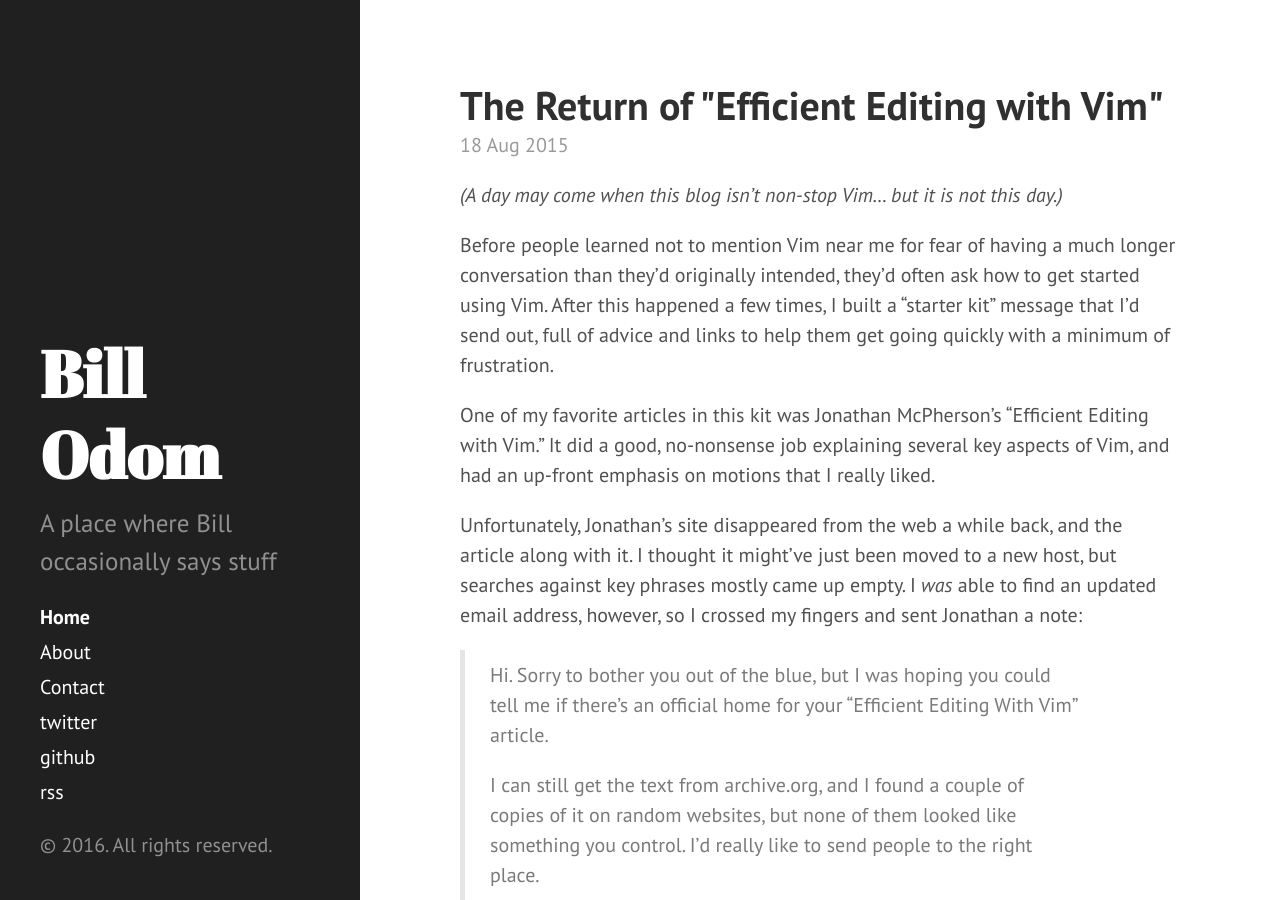
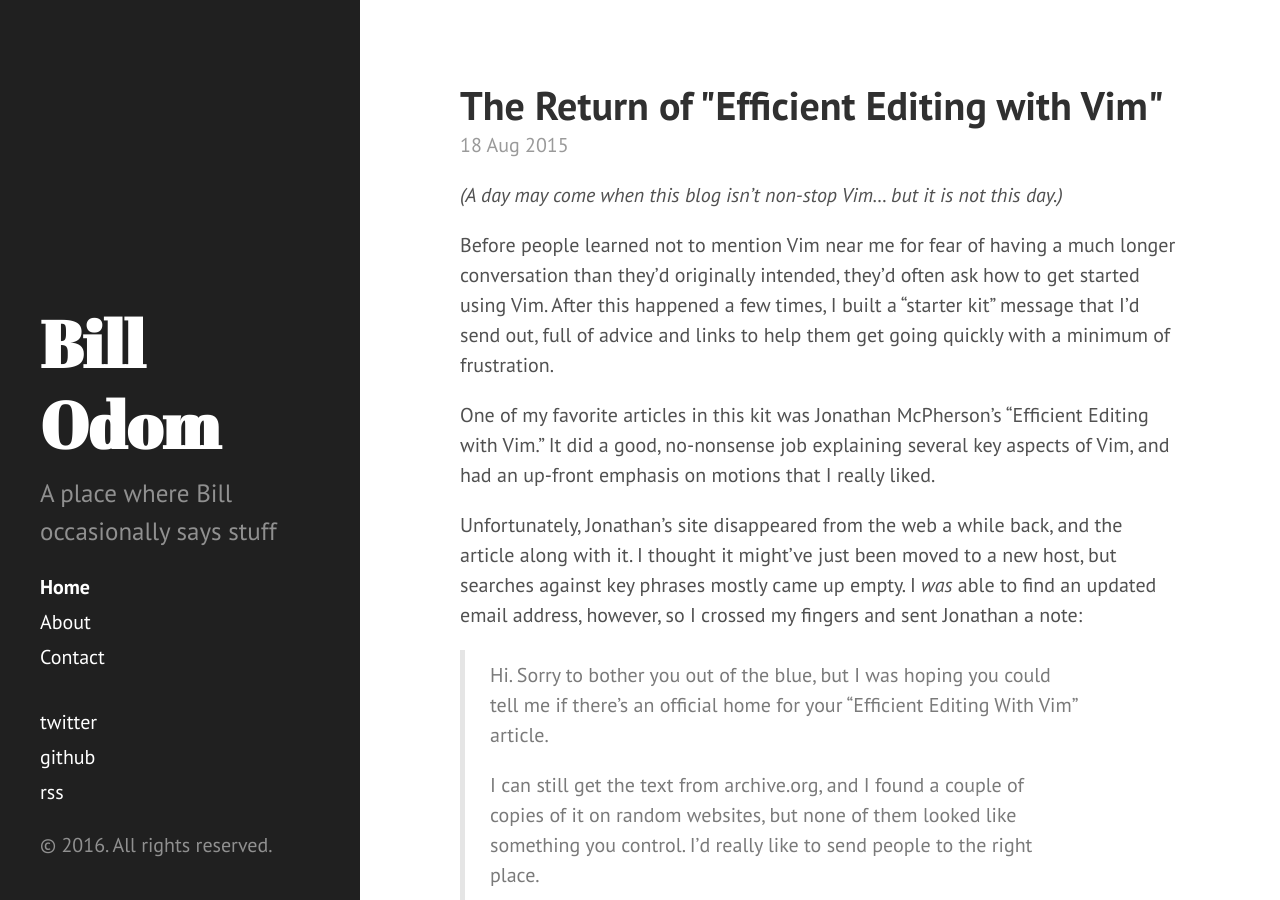
Before and after one commit to wnodom/wnodom.github.io, a Jekyll site: the page built from index.html, in a window 1280 px wide and 900 px high. Built offline with Jekyll 4.4.1, drawn with Linux system fonts in a browser that asks for light colours; the list of posts is cut into pages by our own code.

Commit message:
Add some breathing room below page links

```diff
--- a/_includes/sidebar.html
+++ b/_includes/sidebar.html
@@ -27,6 +27,8 @@
         {% endif %}
       {% endfor %}
 
+      <span>&nbsp;<span>
+
       <a class="sidebar-nav-item" target="_blank" href="https://twitter.com/{{ site.twitter }}"   title="Twitter profile" >twitter</a>
       <a class="sidebar-nav-item" target="_blank" href="https://github.com/{{ site.github }}"     title="Github profile"  >github</a>
       <a class="sidebar-nav-item" target="_blank" href="{{ site.url }}/atom.xml"                  title="Atom/RSS feed"   >rss</a>
```
